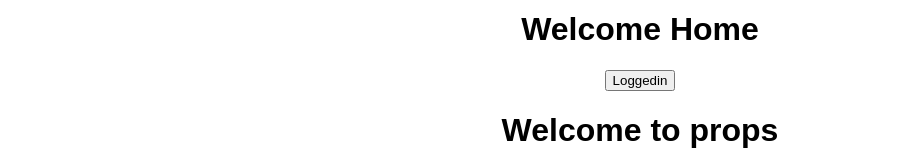
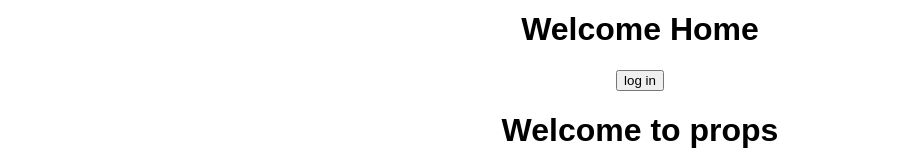
Before and after one commit to IshantL/react-app-pract, a React (Create React App) app: page / in a window 1280 px wide. Shown: the part 350-510 px from the top of the page, without its empty margins (0-897 px from the left). Built offline with nearby package versions, Linux system fonts and the light colour scheme.

Commit message:
React router compltete login logout demo

```diff
--- a/src/App.js
+++ b/src/App.js
@@ -6,7 +6,7 @@ import Number from './Number';
 import './App.css';
 import ParentPure from './pureComponent/parent';
 import PureComponent from './pureComponent/pureComponentMethod';
-import {BrowserRouter as Router, Link, NavLink, Redirect} from 'react-router-dom';
+import {BrowserRouter as Router, Link, NavLink, Redirect, Prompt} from 'react-router-dom';
 import Route from 'react-router-dom/Route';
 
 
@@ -14,8 +14,8 @@ function Hello(props){
   return (<div>Hello {props.name}</div>)
 }
 
-const User =({match})=>{
-  return (<h1>Hello: {match.params.username}</h1>)
+const User =(params)=>{
+  return (<h1>Hello: {params.username}</h1>)
 }
 
 class App extends Component {
@@ -31,8 +31,11 @@ class App extends Component {
   }
   loginHandle =()=>{
     console.log("Login Handle");
-    this.setState({loggedIn:true})
-  }
+
+    this.setState(prevState=>({
+      loggedIn:!prevState.loggedIn
+      }));
+    }
   clickeventButton(){
     console.log('ooooo');
     this.setState({r:Math.floor(Math.random()*10)})
@@ -78,6 +81,10 @@ class App extends Component {
         <li><NavLink to ="/User/John" exact activeStyle={{color:'green'}}>User John</NavLink></li>
         <li><NavLink to ="/User/Peter" exact activeStyle={{color:'green'}}>User Peter</NavLink></li>
       </ul>
+      <Prompt
+      when={!this.state.loggedIn}
+      message="Are you sure?"
+      />
       <Route path='/'exact render={()=>{
         return (<h1>Welcome Home</h1>)
       }}/>
@@ -85,8 +92,12 @@ class App extends Component {
         return (<h1>Welcome About</h1>)
       }}/>
       <Route path='/Hello' exact strict component={Hello}/>
-      <Route path='/User/:username' exact strict component={User}/>
-      <input type="button" value="Loggedin" onClick={this.loginHandle}/>
+
+      <Route path='/User/:username' exact strict render={({match})=>(
+      this.state.loggedIn ? (<User username={match.params.username}/>):(<Redirect to ='/' />)
+      )} />
+
+      <input type="button" value={this.state.loggedIn ? 'Log out':'log in'} onClick={this.loginHandle}/>
        <Parent/>
        <h1>{this.props.propString}</h1>
        <Number randNo={this.state.r} callFunctionInParent={this.clickeventButton}/>
```
